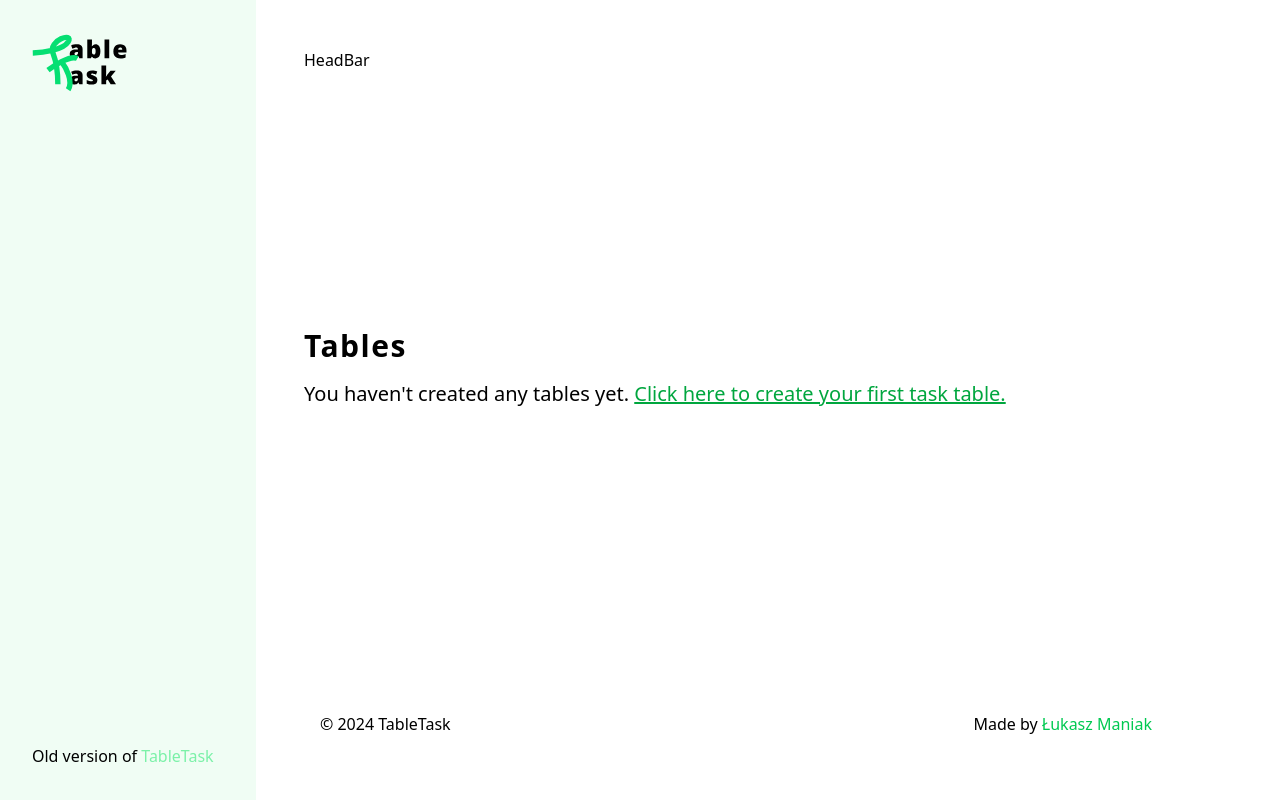
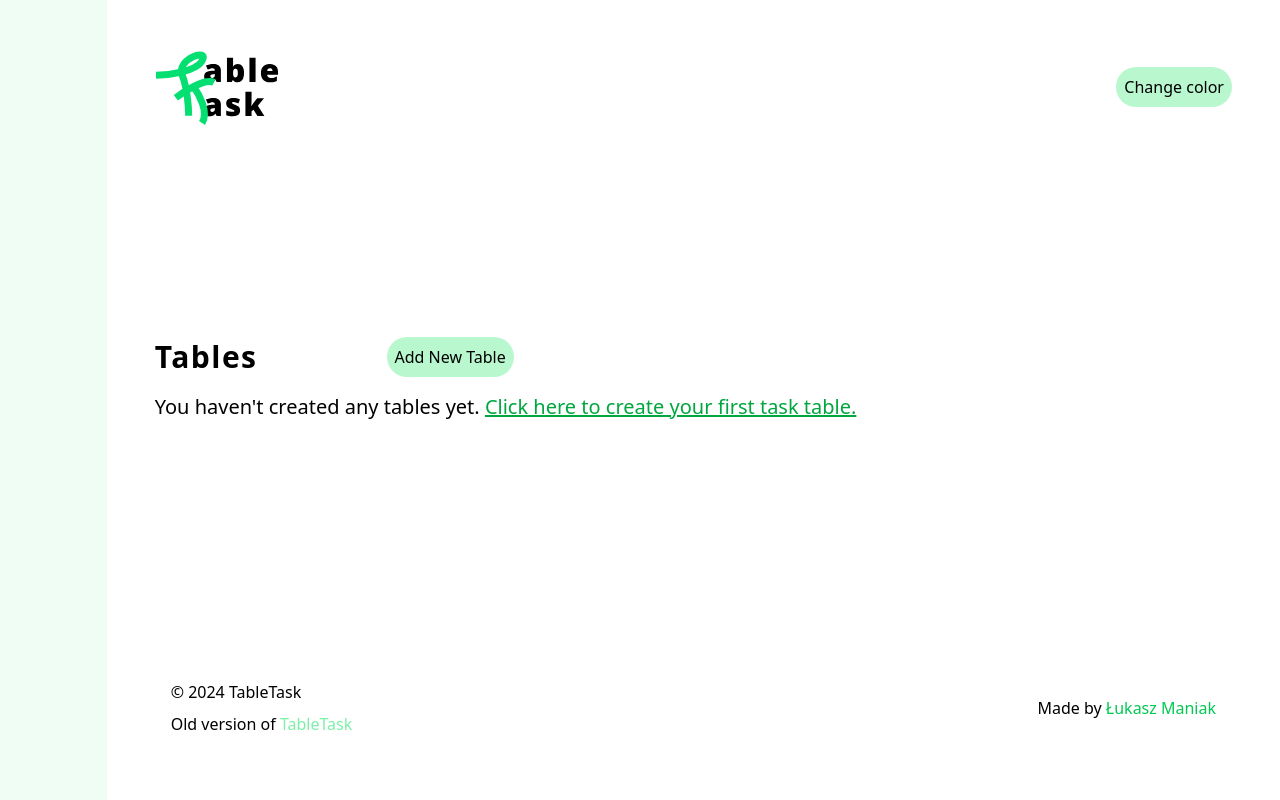
Before and after one commit to LukaszManiak/tableTasks2.0, a React (Vite) app: page /table in a window 1280 px wide. Built offline with nearby package versions, Linux system fonts and the light colour scheme.

Commit message:
tablePageChanges

```diff
--- a/src/routes/__root.tsx
+++ b/src/routes/__root.tsx
@@ -15,7 +15,7 @@ function RootComponent() {
     <TablesProvider>
       <div className="flex h-screen ">
         <SideMenu />
-        <div className="flex flex-col w-3/4 p-12 justify-between">
+        <div className="flex flex-col w-11/12 p-12 justify-between">
           <HeadBar />
           <Outlet />
           <Footer />
--- a/src/routes/table/$tableId/index.tsx
+++ b/src/routes/table/$tableId/index.tsx
@@ -29,7 +29,7 @@ function RouteComponent() {
             className="px-4 py-2 bg-green-200 rounded-4xl hover:bg-green-300 transition-all ease-in-out duration-200"
             to="/table"
           >
-            Edit Task
+            Edit Table
           </Link>
           <Link
             className="px-4 py-2 bg-green-300 rounded-4xl hover:bg-green-200 transition-all ease-in-out duration-200"
--- a/src/routes/table/addTable/index.tsx
+++ b/src/routes/table/addTable/index.tsx
@@ -66,7 +66,7 @@ function RouteComponent() {
           >
             ADD TABLE
           </button>
-          <Link to="/">
+          <Link to="/table">
             <button className="bg-green-400 font-bold tracking-wider hover:bg-green-200 transition-all ease-in-out duration-200 cursor-pointer text-green-50 rounded-md p-4">
               CANCEL
             </button>
--- a/src/routes/table/index.tsx
+++ b/src/routes/table/index.tsx
@@ -10,7 +10,12 @@ function RouteComponent() {
 
   return (
     <div className="flex flex-col gap-y-4">
-      <h1 className="font-bold tracking-wider text-3xl">Tables</h1>
+      <div className="flex justify-between items-center w-1/3">
+        <h1 className="font-bold tracking-wider text-3xl">Tables</h1>
+        <Link to="/table/addTable" className="bg-green-200 rounded-full p-2">
+          Add New Table
+        </Link>
+      </div>
       {tables.length > 0 ? (
         <p className="text-xl   mb-4">
           Below is the list of your created tables. Select one to view or manage
@@ -31,8 +36,9 @@ function RouteComponent() {
         {tables.length > 0 &&
           tables.map((table) => (
             <Link
+              key={table.id}
               to={`/table/${table.id}/`}
-              className="p-4 flex flex-col gap-y-2 cursor-pointer rounded-md bg-green-50 hover:mb-2 hover:bg-green-100 transition-all ease-in-out duration-200"
+              className="p-4 flex flex-col gap-y-2 cursor-pointer rounded-md bg-green-50 hover:bg-green-100 transition-all ease-in-out duration-200 transform hover:-translate-y-1"
             >
               <span className="flex gap-x-2">
                 <p className="font-bold">{table.title}</p>
--- a/src/ui/Footer.tsx
+++ b/src/ui/Footer.tsx
@@ -1,7 +1,15 @@
 export default function Footer() {
   return (
     <footer className="flex justify-between items-center p-4">
-      <p>© 2024 TableTask</p>
+      <div className="flex flex-col gap-y-2">
+        <p>© 2024 TableTask</p>
+        <span>
+          Old version of{" "}
+          <a className="text-green-300" href="https://tabletasks.netlify.app/">
+            TableTask{" "}
+          </a>
+        </span>
+      </div>
       <span>
         Made by{" "}
         <a className="text-green-500" href="https://github.com/LukaszManiak">
--- a/src/ui/HeadBar.tsx
+++ b/src/ui/HeadBar.tsx
@@ -1,3 +1,11 @@
+import logo from "../images/logoHeader.svg";
+
 export default function HeadBar() {
-  return <div>HeadBar</div>;
+  return (
+    <div className="flex justify-between items-center w-full">
+      <img src={logo} alt="" />
+      {/* mode toggle */}
+      <button className="bg-green-200 rounded-full p-2">Change color</button>
+    </div>
+  );
 }
--- a/src/ui/SideMenu.tsx
+++ b/src/ui/SideMenu.tsx
@@ -1,24 +1,3 @@
-import logo from "../images/logoHeader.svg";
-// import logoBright from "../images/logoHeaderBright.svg";
-
 export default function SideMenu() {
-  return (
-    <div className="w-1/5 bg-green-50 p-8 flex flex-col justify-between">
-      <img className="w-1/2" src={logo} alt="" />
-      {/* tables list */}
-      <ul></ul>
-
-      {/* darkmode toggle */}
-
-      <>
-        <button></button>
-        <span>
-          Old version of{" "}
-          <a className="text-green-300" href="https://tabletasks.netlify.app/">
-            TableTask{" "}
-          </a>
-        </span>
-      </>
-    </div>
-  );
+  return <div className="w-1/12 bg-green-50  "></div>;
 }
```
